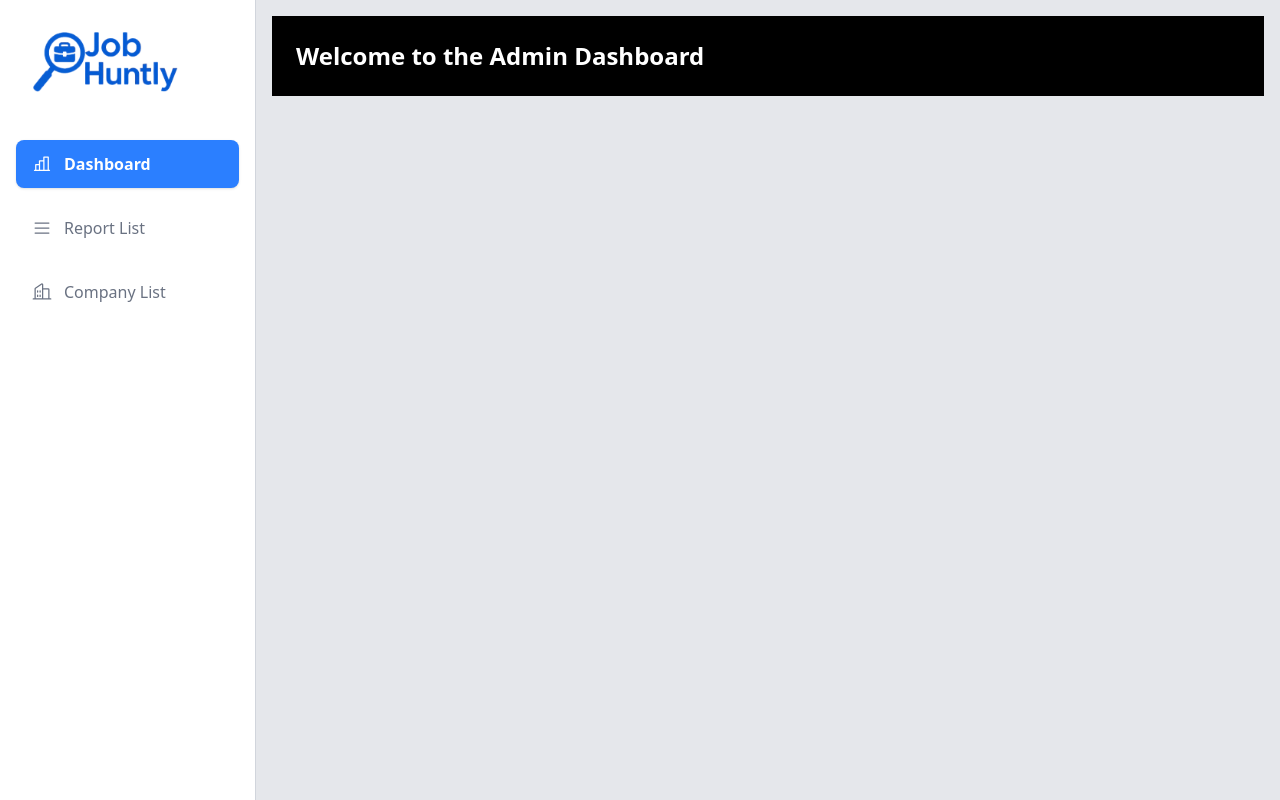
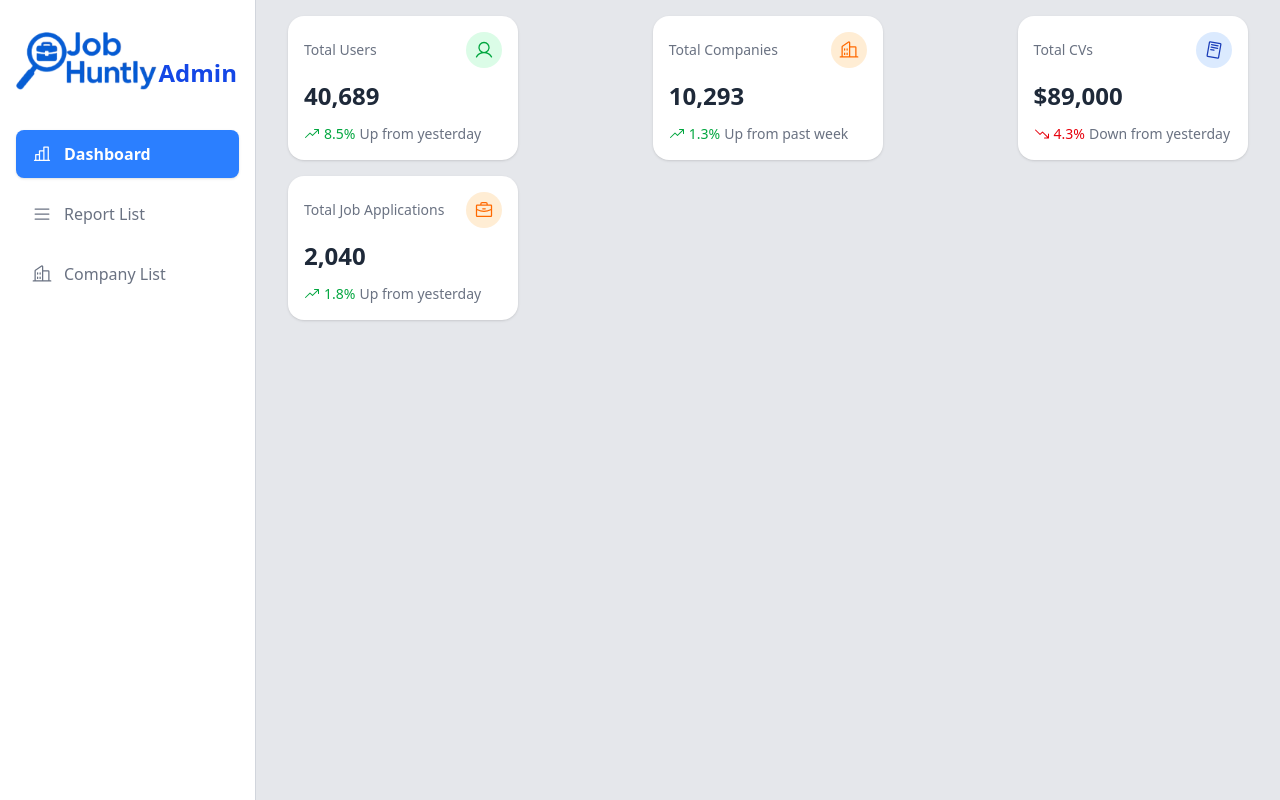
Before and after one commit to Group-3-KTC/job-huntly-admin-app, a React (Vite) app: page / in a window 1280 px wide. Built offline with nearby package versions, Linux system fonts and the light colour scheme.

Commit message:
save StaticCard

```diff
--- a/src/components/layout/Sidebar.tsx
+++ b/src/components/layout/Sidebar.tsx
@@ -29,18 +29,23 @@ const Sidebar = () => {
       <div
         className={`
           fixed top-0 left-0 min-h-full w-64 bg-white border-r p-4 py-8 z-40 border-gray-300
-          flex-col gap-6 shadow-lg transition-transform duration-300
+          flex-col gap-4 shadow-lg transition-transform duration-300
           ${open ? "flex translate-x-0" : "translate-x-[-100%]"}
           md:translate-x-0 md:flex md:static md:shadow-none
         `}
       >
         {/* Logo & nút đóng (mobile) */}
-        <div className="flex items-center justify-between mb-4 md:mb-6">
-          <img
-            src={assets.logoTitle}
-            className="object-contain w-[50%] md:w-[80%] md:h-[60px]"
-            alt=""
-          />
+        <div className="flex items-end justify-between mb-4 md:mb-6">
+          <div className="flex items-end">
+            <img
+              src={assets.logoTitle}
+              className="object-contain w-[50%] md:w-[78%] md:h-[58px]"
+              alt=""
+            />
+            <h2 className="ml-[2px] text-blue-700 text-md font-medium md:text-2xl md:font-bold mb-[1px]">
+              Admin
+            </h2>
+          </div>
           <button
             className="md:hidden"
             onClick={() => setOpen(false)}
@@ -51,7 +56,7 @@ const Sidebar = () => {
         </div>
 
         {/* Nav items */}
-        <nav className="flex flex-col gap-4 font-medium text-md">
+        <nav className="flex flex-col gap-[12px] font-medium text-md">
           {navItems.map(({ to, label, icon }) => (
             <NavLink
               key={to}
--- /dev/null
+++ b/src/components/ui/StatisticCard.tsx
@@ -0,0 +1,49 @@
+import React from "react";
+import type { StatisticCardProps } from "../../types/statistics.type";
+import { TrendDownIcon, TrendUpIcon } from "@phosphor-icons/react";
+
+const colorMap = {
+  green: "bg-green-100 text-green-600",
+  red: "bg-red-100 text-red-600",
+  orange: "bg-orange-100 text-orange-500",
+  blue: "bg-blue-100 text-blue-800"
+};
+
+const StatisCard: React.FC<StatisticCardProps> = ({
+  label,
+  value,
+  icon,
+  change,
+  colorScheme = "green",
+}) => {
+  return (
+    <div className="w-full sm:w-[48%] md:w-[24%] bg-white rounded-2xl shadow-sm p-4 flex flex-col gap-3">
+      <div className="flex items-center justify-between">
+        <span className="text-sm font-medium text-gray-500">{label}</span>
+        <div className={`rounded-full p-2 text-xl ${colorMap[colorScheme]}`}>
+          {icon}
+        </div>
+      </div>
+
+      <div className="text-2xl font-bold text-gray-800">{value}</div>
+
+      {change && (
+        <div
+          className={`flex items-center gap-1 text-sm ${
+            change.direction === "up" ? "text-green-600" : "text-red-600"
+          }`}
+        >
+          {change.direction === "up" ? (
+            <TrendUpIcon className="w-4 h-4" />
+          ) : (
+            <TrendDownIcon className="w-4 h-4" />
+          )}
+          <span>{change.percentage}</span>
+          <span className="text-gray-500">{change.description}</span>
+        </div>
+      )}
+    </div>
+  );
+};
+
+export default StatisCard;
--- a/src/features/dashboard/pages/DashboardPage.tsx
+++ b/src/features/dashboard/pages/DashboardPage.tsx
@@ -1,11 +1,70 @@
-import React from 'react'
+import {
+  Briefcase,
+  Buildings,
+  ReadCvLogo,
+  User,
+  UserCircleIcon,
+} from "@phosphor-icons/react";
+import { BuildingsIcon } from "@phosphor-icons/react/dist/ssr";
+import React from "react";
+import type { StatisticCardProps } from "../../../types/statistics.type";
+import StatisCard from "../../../components/ui/StatisticCard";
 
 const DashboardPage = () => {
+  const statisticData: StatisticCardProps[] = [
+    {
+      label: "Total Users",
+      value: "40,689",
+      icon: <User />,
+      change: {
+        percentage: "8.5%",
+        direction: "up",
+        description: "Up from yesterday",
+      },
+      colorScheme: "green",
+    },
+    {
+      label: "Total Companies",
+      value: "10,293",
+      icon: <Buildings />,
+      change: {
+        percentage: "1.3%",
+        direction: "up",
+        description: "Up from past week",
+      },
+      colorScheme: "orange",
+    },
+    {
+      label: "Total CVs",
+      value: "$89,000",
+      icon: <ReadCvLogo />,
+      change: {
+        percentage: "4.3%",
+        direction: "down",
+        description: "Down from yesterday",
+      },
+      colorScheme: "blue",
+    },
+    {
+      label: "Total Job Applications",
+      value: "2,040",
+      icon: <Briefcase />,
+      change: {
+        percentage: "1.8%",
+        direction: "up",
+        description: "Up from yesterday",
+      },
+      colorScheme: "orange",
+    },
+  ];
+
   return (
-    <div className="p-6 bg-black">
-      <h1 className="text-2xl font-semibold text-white">Welcome to the Admin Dashboard</h1>
+    <div className="flex flex-wrap justify-between gap-4 px-4">
+      {statisticData.map((item, index) => (
+        <StatisCard key={index} {...item} />
+      ))}
     </div>
   );
-}
+};
 
-export default DashboardPage
+export default DashboardPage;
--- /dev/null
+++ b/src/types/statistics.type.ts
@@ -0,0 +1,11 @@
+export interface StatisticCardProps {
+  label: string;
+  value: string | number;
+  icon: React.ReactNode;
+  change?: {
+    percentage: string;
+    direction: "up" | "down";
+    description: string;
+  };
+  colorScheme?: "green" | "red" | "orange" | "blue";
+}
```
